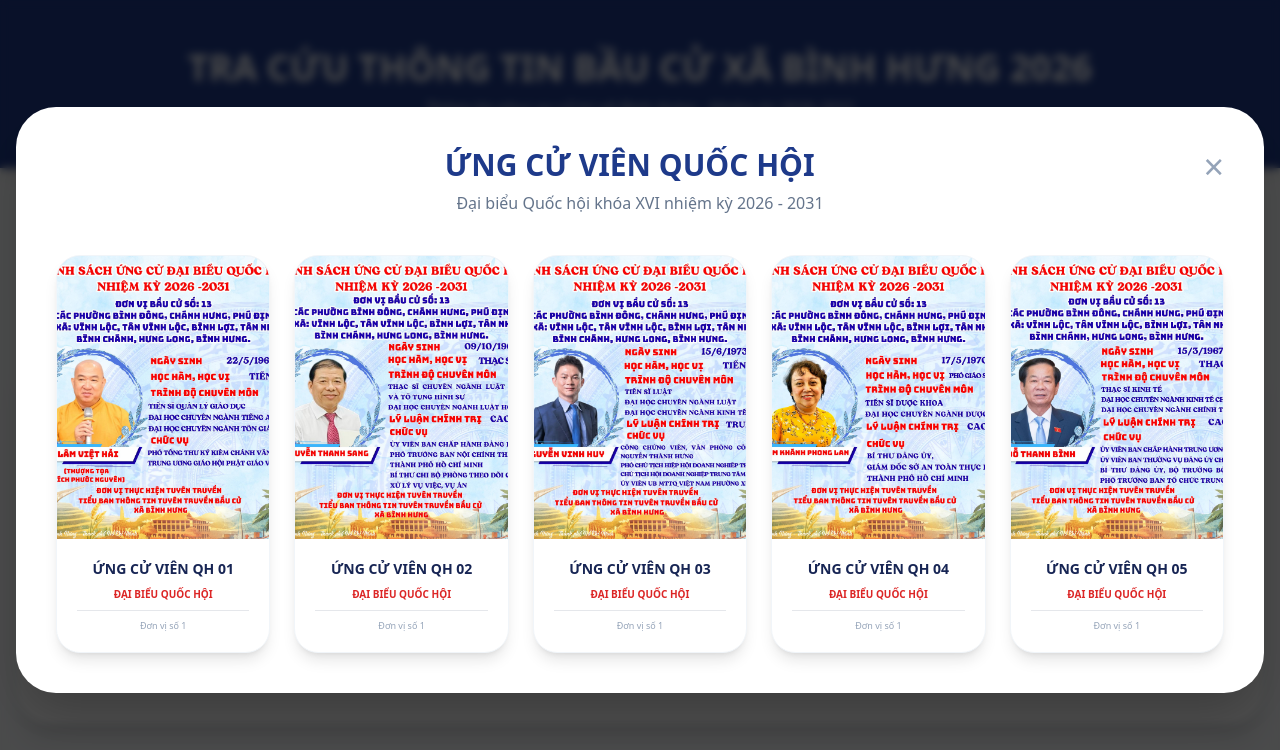
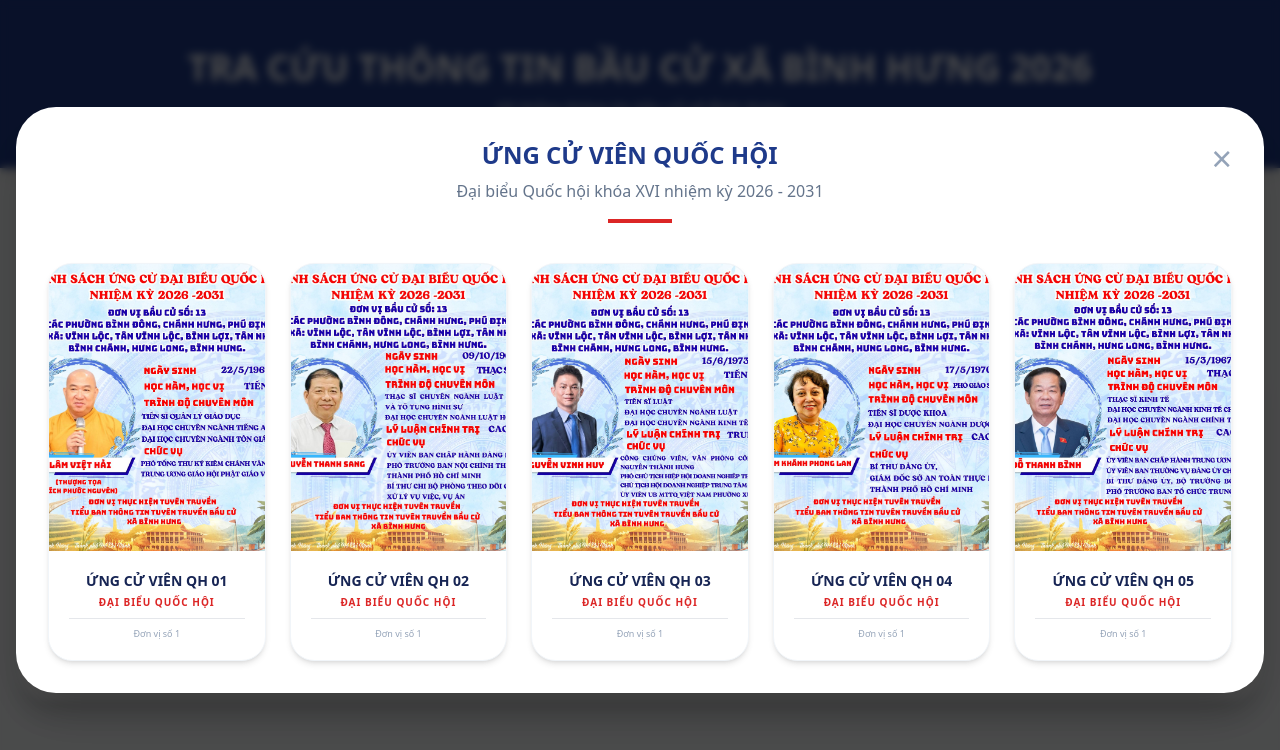
Before and after one commit to Meicit/thong-tin-bau-cu-xa-binh-hung, a plain HTML site: page index.html in a window 1280 px wide. Both pictures are taken after a click on the element "ỨNG CỬ VIÊN QUỐC HỘI". Drawn offline with nearby package versions, Linux system fonts and the light colour scheme.

Commit message:
Update index.html

```diff
--- a/index.html
+++ b/index.html
@@ -3,46 +3,42 @@
 <head>
     <meta charset="UTF-8">
     <meta name="viewport" content="width=device-width, initial-scale=1.0">
-    <title>Cổng Bầu Cử Xã Bình Hưng 2026</title>
+    <title>Bầu Cử Xã Bình Hưng 2026</title>
     <script src="https://cdn.tailwindcss.com"></script>
     <link href="https://cdnjs.cloudflare.com/ajax/libs/font-awesome/6.0.0/css/all.min.css" rel="stylesheet">
     <style>
-        .card-hover:hover { transform: translateY(-5px); transition: 0.3s ease-out; }
+        .card-hover:hover { transform: translateY(-5px); transition: 0.3s ease; }
         .modal-active { display: flex !important; animation: fadeIn 0.3s; }
         @keyframes fadeIn { from { opacity: 0; } to { opacity: 1; } }
-        /* Style cho phóng to ảnh */
-        #lightbox { display: none; position: fixed; inset: 0; background: rgba(0,0,0,0.9); z-index: 100; align-items: center; justify-content: center; cursor: zoom-out; }
-        #lightbox img { max-width: 90%; max-height: 90%; border-radius: 10px; box-shadow: 0 0 20px rgba(255,255,255,0.2); }
+        #lightbox { display: none; position: fixed; inset: 0; background: rgba(0,0,0,0.95); z-index: 1000; align-items: center; justify-content: center; cursor: zoom-out; }
+        #lightbox img { max-width: 90%; max-height: 90%; border: 4px solid white; border-radius: 8px; }
     </style>
 </head>
 <body class="bg-slate-50 text-slate-900">
 
     <div id="lightbox" onclick="this.style.display='none'">
-        <img id="lightbox-img" src="" alt="Phóng to">
+        <img id="lightbox-img" src="">
     </div>
 
     <header class="bg-blue-900 text-white py-12 text-center shadow-lg">
         <h1 id="headerTitle" class="text-3xl md:text-4xl font-black uppercase">Đang tải...</h1>
-        <p class="mt-2 opacity-80 italic">Thông tin phục vụ cử tri xã Bình Hưng - Nhiệm kỳ 2026-2031</p>
+        <p class="mt-2 opacity-80 italic">Hệ thống thông tin bầu cử xã Bình Hưng</p>
     </header>
 
     <main class="container mx-auto px-4 py-8">
         <div id="feature-cards" class="grid grid-cols-1 md:grid-cols-3 gap-6 mb-12"></div>
 
-        <div class="bg-white rounded-[2rem] shadow-xl p-8 border border-slate-200">
-            <h2 class="text-xl font-bold mb-6 text-blue-900 uppercase">
-                <i class="fas fa-map-marker-alt mr-2"></i> 34 Khu vực bỏ phiếu
-            </h2>
+        <div class="bg-white rounded-[2rem] shadow-xl p-6 border border-slate-200">
+            <h2 class="text-xl font-bold mb-4 text-blue-900 uppercase"><i class="fas fa-search-location mr-2"></i> Tra cứu Khu vực bỏ phiếu</h2>
             <input type="text" id="search" onkeyup="doSearch()" placeholder="Tìm tên ấp hoặc địa điểm..."
-                class="w-full p-4 border rounded-2xl mb-6 bg-slate-100 outline-none focus:ring-2 focus:ring-blue-500">
-
+                class="w-full p-4 border rounded-2xl mb-6 bg-slate-50 outline-none focus:ring-2 focus:ring-blue-500">
             <div class="overflow-x-auto">
-                <table class="w-full text-left border-collapse">
-                    <thead class="bg-slate-50 text-slate-500 text-xs font-bold uppercase">
+                <table class="w-full text-left">
+                    <thead class="bg-slate-50 text-slate-500 text-xs uppercase">
                         <tr>
                             <th class="p-4 border-b">KVBP</th>
-                            <th class="p-4 border-b">Ấp</th>
-                            <th class="p-4 border-b">Địa điểm bỏ phiếu</th>
+                            <th class="p-4 border-b text-center">Ấp</th>
+                            <th class="p-4 border-b">Địa điểm</th>
                             <th class="p-4 border-b text-right">Số cử tri</th>
                         </tr>
                     </thead>
@@ -53,8 +49,8 @@
     </main>
 
     <div id="infoModal" class="fixed inset-0 bg-black/70 hidden items-center justify-center p-4 z-50 backdrop-blur-sm">
-        <div class="bg-white rounded-[2.5rem] max-w-7xl w-full max-h-[90vh] overflow-y-auto p-10 shadow-2xl relative">
-            <button onclick="closeModal()" class="sticky top-0 float-right text-4xl text-slate-400 hover:text-red-500 z-10">&times;</button>
+        <div class="bg-white rounded-[2.5rem] max-w-7xl w-full max-h-[90vh] overflow-y-auto p-8 shadow-2xl relative">
+            <button onclick="closeModal()" class="sticky top-0 float-right text-4xl text-slate-400 hover:text-red-500 transition z-10">&times;</button>
             <div id="modalTitle" class="mb-10 text-center"></div>
             <div id="candidateList" class="grid grid-cols-1 sm:grid-cols-2 lg:grid-cols-3 xl:grid-cols-5 gap-6"></div>
         </div>
@@ -63,12 +59,9 @@
     <script>
         let globalData = {};
 
-        // Hàm phóng to hình ảnh
         function zoomImage(src) {
-            const lightbox = document.getElementById('lightbox');
-            const img = document.getElementById('lightbox-img');
-            img.src = src;
-            lightbox.style.display = 'flex';
+            document.getElementById('lightbox-img').src = src;
+            document.getElementById('lightbox').style.display = 'flex';
         }
 
         async function init() {
@@ -77,24 +70,22 @@
                 globalData = await res.json();
                 document.getElementById('headerTitle').innerText = globalData.tieu_de_trang;
 
-                // Đổ 3 thẻ đầu trang
                 document.getElementById('feature-cards').innerHTML = globalData.cac_chuc_nang.map(item => `
                     <div onclick="openModal('${item.id}')" class="card-hover cursor-pointer bg-white p-6 rounded-2xl border flex items-center space-x-4 shadow-sm border-slate-200">
-                        <div class="${item.mau} text-white w-14 h-14 rounded-2xl flex items-center justify-center shadow-lg"><i class="fas ${item.icon} text-xl"></i></div>
-                        <h3 class="font-bold text-xs uppercase text-slate-700 leading-tight">${item.tieu_de}</h3>
+                        <div class="${item.mau} text-white w-14 h-14 rounded-xl flex items-center justify-center shadow-lg"><i class="fas ${item.icon} text-xl"></i></div>
+                        <h3 class="font-bold text-xs uppercase leading-tight text-slate-700">${item.tieu_de}</h3>
                     </div>
                 `).join('');
 
-                // Đổ bảng 34 khu vực
                 document.getElementById('content').innerHTML = globalData.danh_sach_khu_vuc.map(item => `
-                    <tr class="hover:bg-slate-50 transition border-b">
-                        <td class="p-4 font-black text-blue-900 text-lg">#${item.khu_vuc}</td>
-                        <td class="p-4 text-sm font-semibold">Ấp ${item.ap}</td>
+                    <tr class="border-b hover:bg-slate-50">
+                        <td class="p-4 font-bold text-blue-900 text-lg">#${item.khu_vuc}</td>
+                        <td class="p-4 text-sm font-semibold text-center">${item.ap}</td>
                         <td class="p-4 text-sm italic text-slate-500">${item.dia_diem}</td>
                         <td class="p-4 text-sm font-black text-right text-red-600">${item.so_luong.toLocaleString('vi-VN')}</td>
                     </tr>
                 `).join('');
-            } catch (err) { console.error("Lỗi:", err); }
+            } catch (err) { console.error(err); }
         }
 
         function openModal(id) {
@@ -102,23 +93,21 @@
             const listContainer = document.getElementById('candidateList');
             const titleContainer = document.getElementById('modalTitle');
 
-            titleContainer.innerHTML = `<h2 class="text-3xl font-black uppercase text-blue-900">${feature.tieu_de}</h2><p class="text-slate-500 mt-2">${feature.mo_ta}</p>`;
+            titleContainer.innerHTML = `<h2 class="text-2xl font-black uppercase text-blue-900 mb-2">${feature.tieu_de}</h2><p class="text-slate-500">${feature.mo_ta}</p><div class="w-16 h-1 bg-red-600 mx-auto mt-4"></div>`;
 
             if (!feature.ds_ung_vien || feature.ds_ung_vien.length === 0) {
                 listContainer.innerHTML = `<p class="col-span-full text-center py-20 text-slate-400 italic">Dữ liệu đang được cập nhật...</p>`;
             } else {
                 listContainer.innerHTML = feature.ds_ung_vien.map(uv => `
-                    <div class="bg-white rounded-3xl overflow-hidden shadow-lg border border-slate-100 transition hover:scale-105">
+                    <div class="bg-white rounded-3xl overflow-hidden shadow-md border border-slate-100 hover:shadow-xl transition duration-300">
                         <div class="aspect-[3/4] bg-slate-200 relative group cursor-zoom-in" onclick="zoomImage('${uv.anh}')">
-                            <img src="${uv.anh}" onerror="this.src='https://via.placeholder.com/300x400?text=Anh+Ứng+Viên'" class="w-full h-full object-cover">
-                            <div class="absolute inset-0 bg-black/20 opacity-0 group-hover:opacity-100 flex items-center justify-center transition">
-                                <i class="fas fa-search-plus text-white text-2xl"></i>
-                            </div>
+                            <img src="${uv.anh}" onerror="this.src='https://via.placeholder.com/300x400?text=Chưa+có+ảnh'" class="w-full h-full object-cover">
+                            <div class="absolute inset-0 bg-black/20 opacity-0 group-hover:opacity-100 flex items-center justify-center transition"><i class="fas fa-search-plus text-white text-2xl"></i></div>
                         </div>
                         <div class="p-5 text-center">
-                            <h4 class="font-black text-blue-950 uppercase text-sm mb-2">${uv.ten}</h4>
-                            <p class="text-[10px] text-red-600 font-bold uppercase border-b pb-2 mb-2">${uv.chuc_vu}</p>
-                            <p class="text-[9px] text-slate-400">${uv.don_vi}</p>
+                            <h4 class="font-black text-blue-950 uppercase text-sm mb-1">${uv.ten}</h4>
+                            <p class="text-[10px] text-red-600 font-bold uppercase tracking-widest">${uv.chuc_vu}</p>
+                            <p class="text-[9px] text-slate-400 mt-2 border-t pt-2">${uv.don_vi}</p>
                         </div>
                     </div>
                 `).join('');
```
